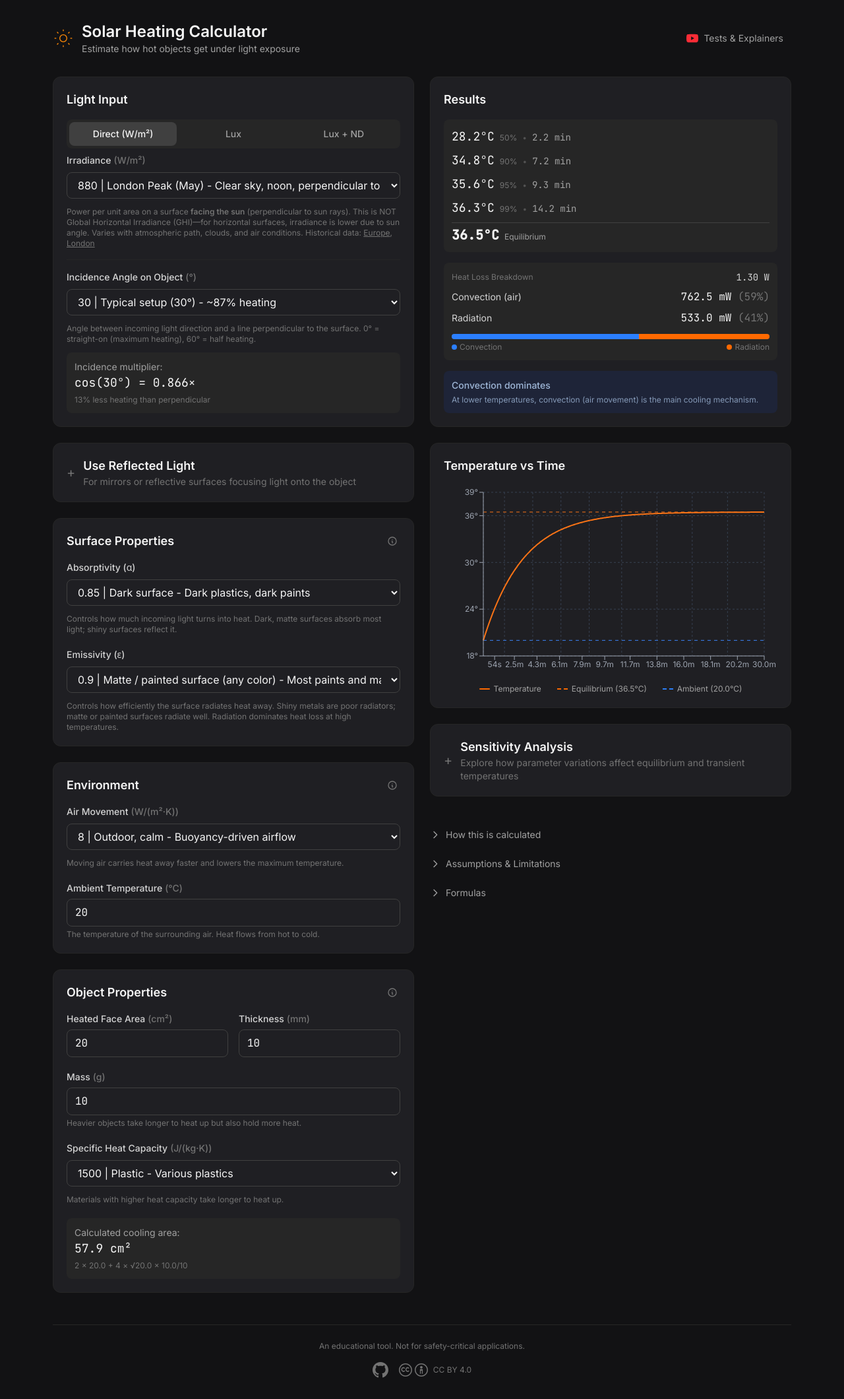
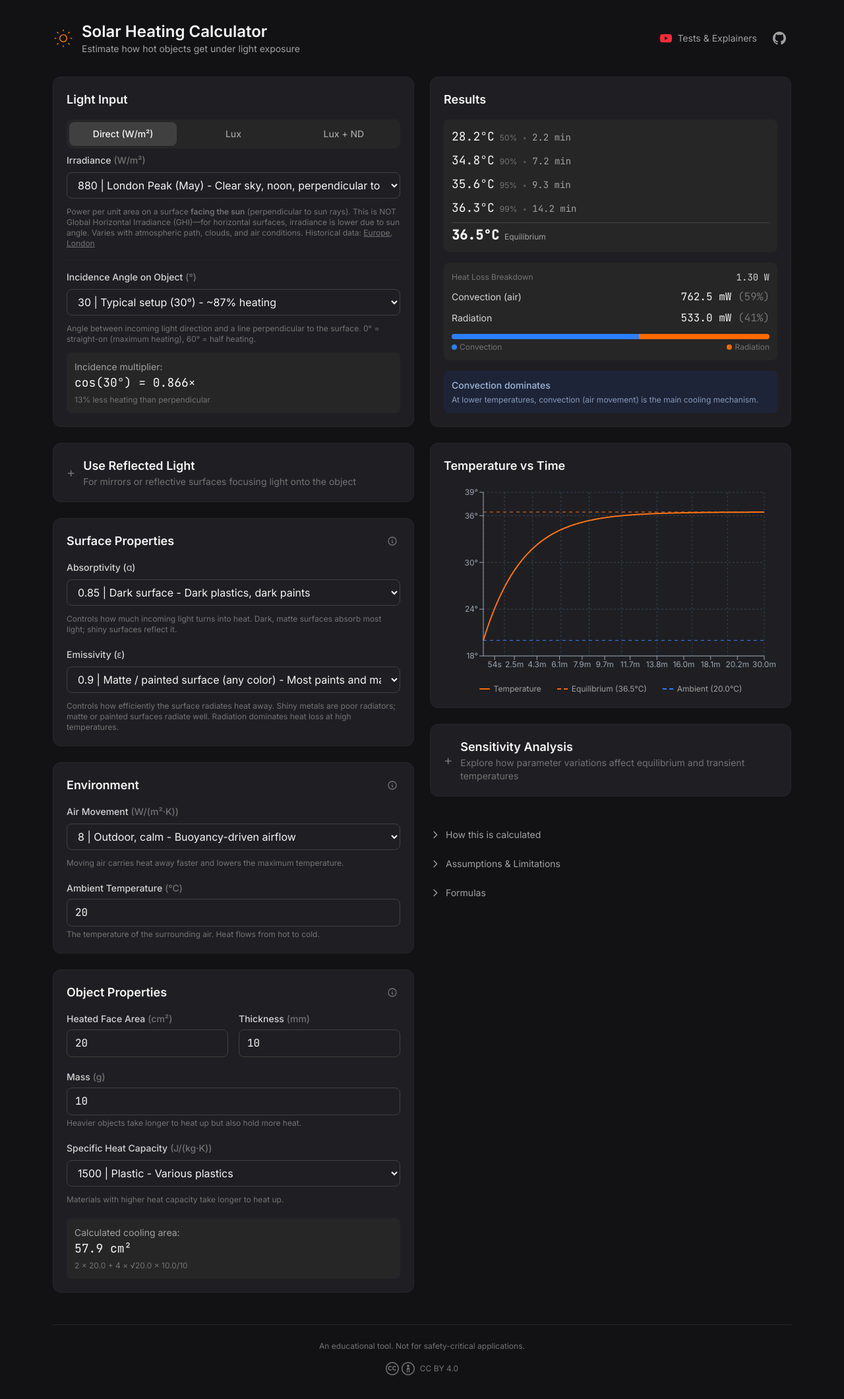
Before and after one commit to szerintedmi/solar-heating-calculator, a React (Vite) app: page / in a window 1280 px wide. Shown: the whole page at 66% size. Built offline with nearby package versions, Linux system fonts and the light colour scheme.

Commit message:
github icon to header

```diff
--- a/src/App.tsx
+++ b/src/App.tsx
@@ -102,24 +102,6 @@ export function App() {
           </p>
           <div className="flex items-center gap-4">
             <a
-              href="https://github.com/szerintedmi/solar-heating-calculator"
-              target="_blank"
-              rel="noopener noreferrer"
-              className="text-neutral-500 hover:text-neutral-300 transition-colors"
-              aria-label="View source on GitHub"
-            >
-              <svg
-                xmlns="http://www.w3.org/2000/svg"
-                width="24"
-                height="24"
-                viewBox="0 0 24 24"
-                fill="currentColor"
-              >
-                <title>GitHub</title>
-                <path d="M12 0c-6.626 0-12 5.373-12 12 0 5.302 3.438 9.8 8.207 11.387.599.111.793-.261.793-.577v-2.234c-3.338.726-4.033-1.416-4.033-1.416-.546-1.387-1.333-1.756-1.333-1.756-1.089-.745.083-.729.083-.729 1.205.084 1.839 1.237 1.839 1.237 1.07 1.834 2.807 1.304 3.492.997.107-.775.418-1.305.762-1.604-2.665-.305-5.467-1.334-5.467-5.931 0-1.311.469-2.381 1.236-3.221-.124-.303-.535-1.524.117-3.176 0 0 1.008-.322 3.301 1.23.957-.266 1.983-.399 3.003-.404 1.02.005 2.047.138 3.006.404 2.291-1.552 3.297-1.23 3.297-1.23.653 1.653.242 2.874.118 3.176.77.84 1.235 1.911 1.235 3.221 0 4.609-2.807 5.624-5.479 5.921.43.372.823 1.102.823 2.222v3.293c0 .319.192.694.801.576 4.765-1.589 8.199-6.086 8.199-11.386 0-6.627-5.373-12-12-12z" />
-              </svg>
-            </a>
-            <a
               href="https://creativecommons.org/licenses/by/4.0/legalcode.en"
               target="_blank"
               rel="noopener noreferrer"
--- a/src/components/layout/Header.tsx
+++ b/src/components/layout/Header.tsx
@@ -27,6 +27,7 @@ export function Header() {
             </p>
           </div>
         </div>
+        <div className="flex items-center gap-1">
           <a
             href="https://www.youtube.com/@TimeSinkStudio"
             target="_blank"
@@ -46,6 +47,25 @@ export function Header() {
             </svg>
             <span>Tests & Explainers</span>
           </a>
+          <a
+            href="https://github.com/szerintedmi/solar-heating-calculator"
+            target="_blank"
+            rel="noopener noreferrer"
+            className="p-2 text-neutral-400 hover:text-neutral-200 transition-colors rounded-lg hover:bg-neutral-800"
+            aria-label="View source on GitHub"
+          >
+            <svg
+              xmlns="http://www.w3.org/2000/svg"
+              width="20"
+              height="20"
+              viewBox="0 0 24 24"
+              fill="currentColor"
+            >
+              <title>GitHub</title>
+              <path d="M12 0c-6.626 0-12 5.373-12 12 0 5.302 3.438 9.8 8.207 11.387.599.111.793-.261.793-.577v-2.234c-3.338.726-4.033-1.416-4.033-1.416-.546-1.387-1.333-1.756-1.333-1.756-1.089-.745.083-.729.083-.729 1.205.084 1.839 1.237 1.839 1.237 1.07 1.834 2.807 1.304 3.492.997.107-.775.418-1.305.762-1.604-2.665-.305-5.467-1.334-5.467-5.931 0-1.311.469-2.381 1.236-3.221-.124-.303-.535-1.524.117-3.176 0 0 1.008-.322 3.301 1.23.957-.266 1.983-.399 3.003-.404 1.02.005 2.047.138 3.006.404 2.291-1.552 3.297-1.23 3.297-1.23.653 1.653.242 2.874.118 3.176.77.84 1.235 1.911 1.235 3.221 0 4.609-2.807 5.624-5.479 5.921.43.372.823 1.102.823 2.222v3.293c0 .319.192.694.801.576 4.765-1.589 8.199-6.086 8.199-11.386 0-6.627-5.373-12-12-12z" />
+            </svg>
+          </a>
+        </div>
       </div>
     </header>
   );
```
Lines whose indentation alone changed are shown as unchanged.
